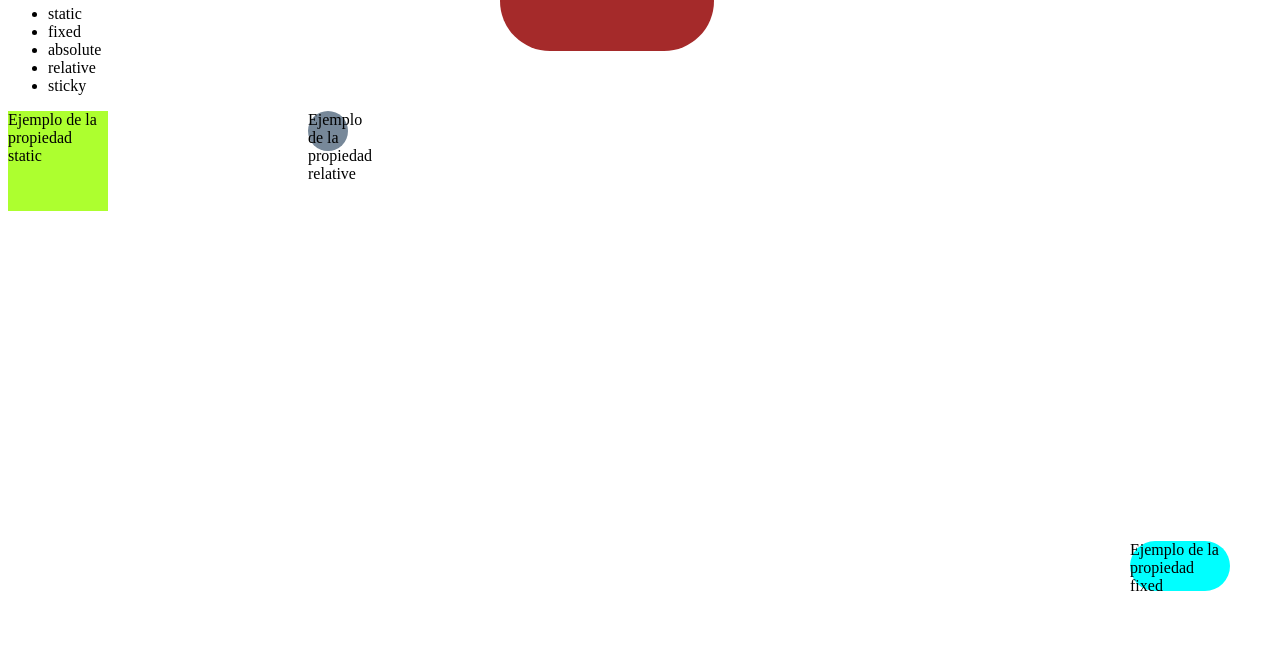
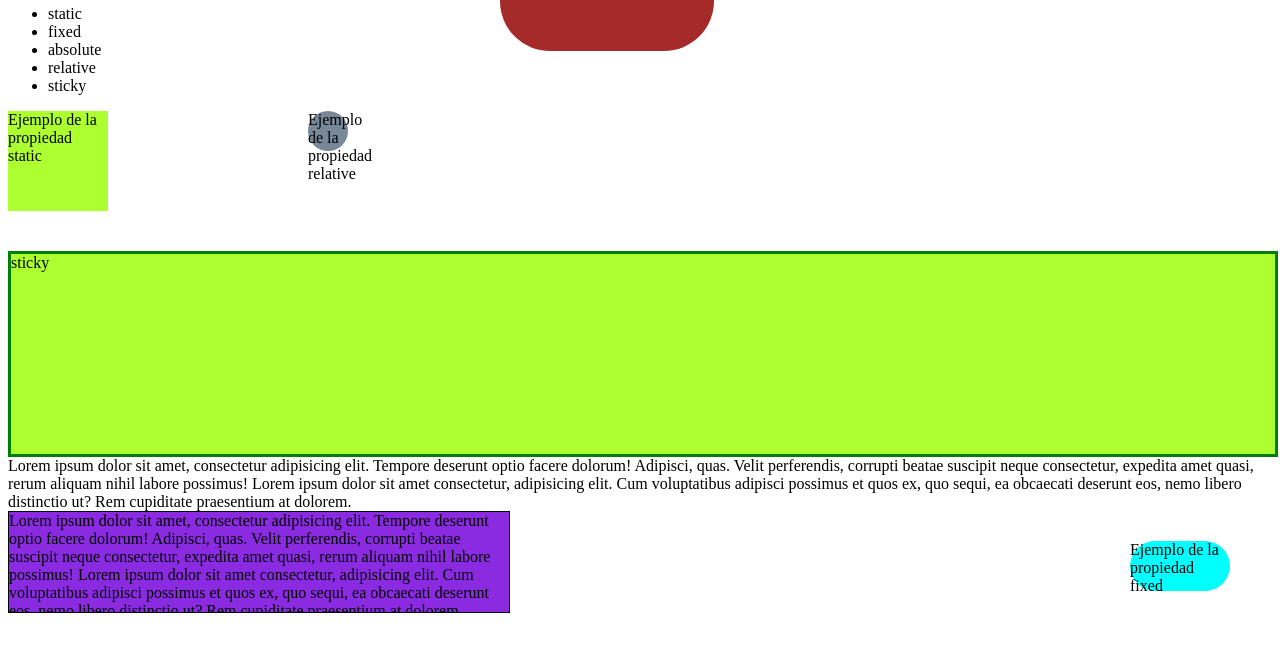
Before and after one commit to EnriqueHBN/2do-semestre-actividades, a plain HTML site: page practica7/index.html in a window 1280 px wide. Shown: the part 109-760 px from the top of the page. Drawn offline with Linux system fonts and the light colour scheme.

Commit message:
termine actviddad 7

```diff
--- a/practica7/index.html
+++ b/practica7/index.html
@@ -40,6 +40,24 @@
             border-radius: 40px;
             height: 40px;
             width: 40px;
+
+
+        }
+        #pegajoso{
+            position: sticky;
+            background-color: greenyellow;
+            top: 50px;
+            width: 100%;
+            height: 200px;
+            border: 3px solid green;
+        }
+
+        #desbordado2{
+            background-color: blueviolet;
+            width: 500px;
+            height: 100px;
+            border: 1px solid black;
+            overflow: scroll;
         }
     </style>
 </head>
@@ -57,6 +75,18 @@
     <div id="fijo"> Ejemplo de la propiedad fixed </div>
     <div id="absoluto"> Ejemplo de la propiedad absolute</div>
     <div id="relativo"> Ejemplo de la propiedad relative</div>
+    <div id="pegajoso">sticky</div>
+    <div id="absoluto2"></div>
+
+    <div id="desbordado1">
+        Lorem ipsum dolor sit amet, consectetur adipisicing elit. Tempore deserunt optio facere dolorum! Adipisci, quas. Velit perferendis, corrupti beatae suscipit neque consectetur, expedita amet quasi, rerum aliquam nihil labore possimus!
+        Lorem ipsum dolor sit amet consectetur, adipisicing elit. Cum voluptatibus adipisci possimus et quos ex, quo sequi, ea obcaecati deserunt eos, nemo libero distinctio ut? Rem cupiditate praesentium at dolorem.
+    </div>
+
+    <div id="desbordado2">
+        Lorem ipsum dolor sit amet, consectetur adipisicing elit. Tempore deserunt optio facere dolorum! Adipisci, quas. Velit perferendis, corrupti beatae suscipit neque consectetur, expedita amet quasi, rerum aliquam nihil labore possimus!
+        Lorem ipsum dolor sit amet consectetur, adipisicing elit. Cum voluptatibus adipisci possimus et quos ex, quo sequi, ea obcaecati deserunt eos, nemo libero distinctio ut? Rem cupiditate praesentium at dolorem.
+    </div>
 
 </body>
 </html>
```
Also changed, not shown: comados git hub.txt.
